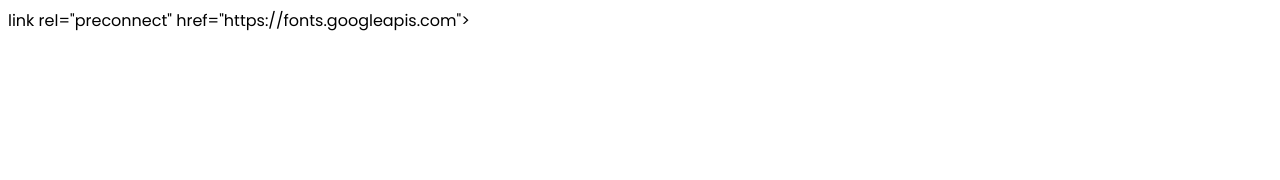
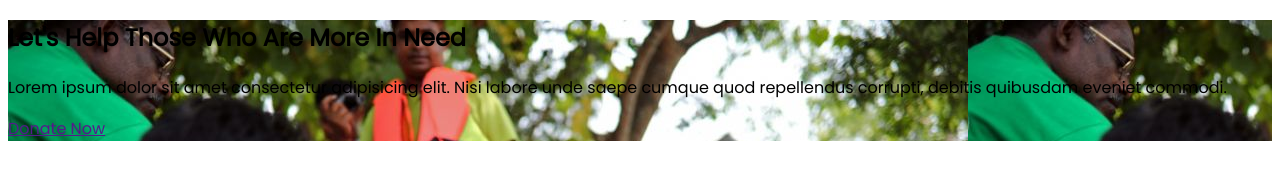
Before and after one commit to lemonrakib/tast-web1, a plain HTML site: page index.html in a window 1280 px wide. Drawn offline with Linux system fonts and the light colour scheme.

Commit message:
main header

```diff
--- a/index.html
+++ b/index.html
@@ -4,15 +4,19 @@
     <meta charset="UTF-8">
     <meta http-equiv="X-UA-Compatible" content="IE=edge">
     <meta name="viewport" content="width=device-width, initial-scale=1.0">
-    <title>Document</title>
-    link rel="preconnect" href="https://fonts.googleapis.com">
+    <title>Update</title>
+    <link rel="preconnect" href="https://fonts.googleapis.com">
     <link rel="preconnect" href="https://fonts.gstatic.com" crossorigin>
     <link href="https://fonts.googleapis.com/css2?family=Poppins&display=swap" rel="stylesheet">
     <link rel="stylesheet" href="style.css">
 </head>
 <body>
         <section class="Banner-Top Flexible">
-
+                <div class="banner-container">
+                    <h1 class="head-h1">Let's Help  Those Who Are More In Need</h1>
+                    <p class="header-para">Lorem ipsum dolor sit amet consectetur adipisicing elit. Nisi labore unde saepe cumque quod repellendus corrupti, debitis quibusdam eveniet commodi.</p>
+                    <a class="donate-btn" target="_blank" href="">Donate Now</a>
+                    </div>
         </section>
 </body>
 </html>
```
